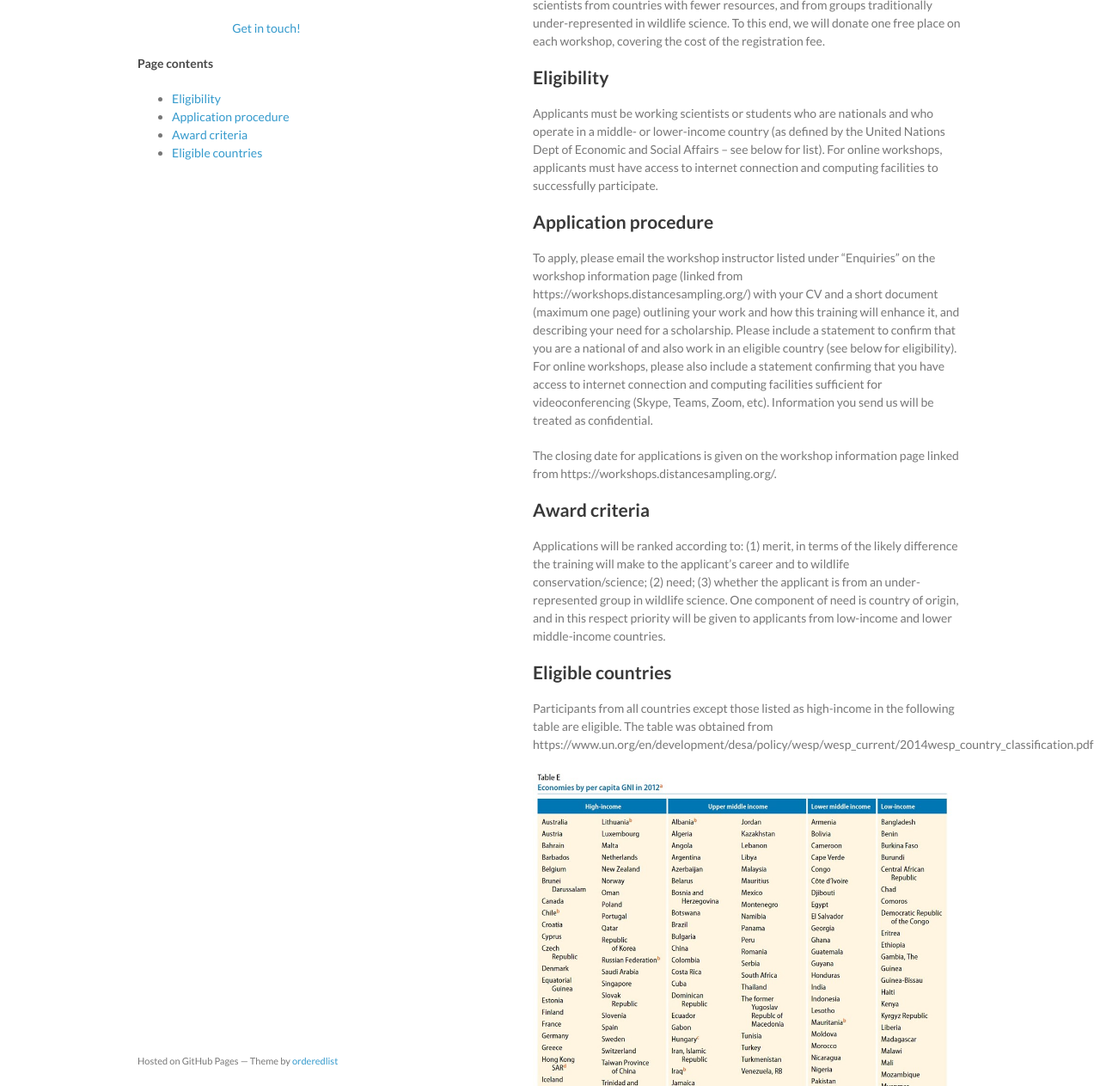
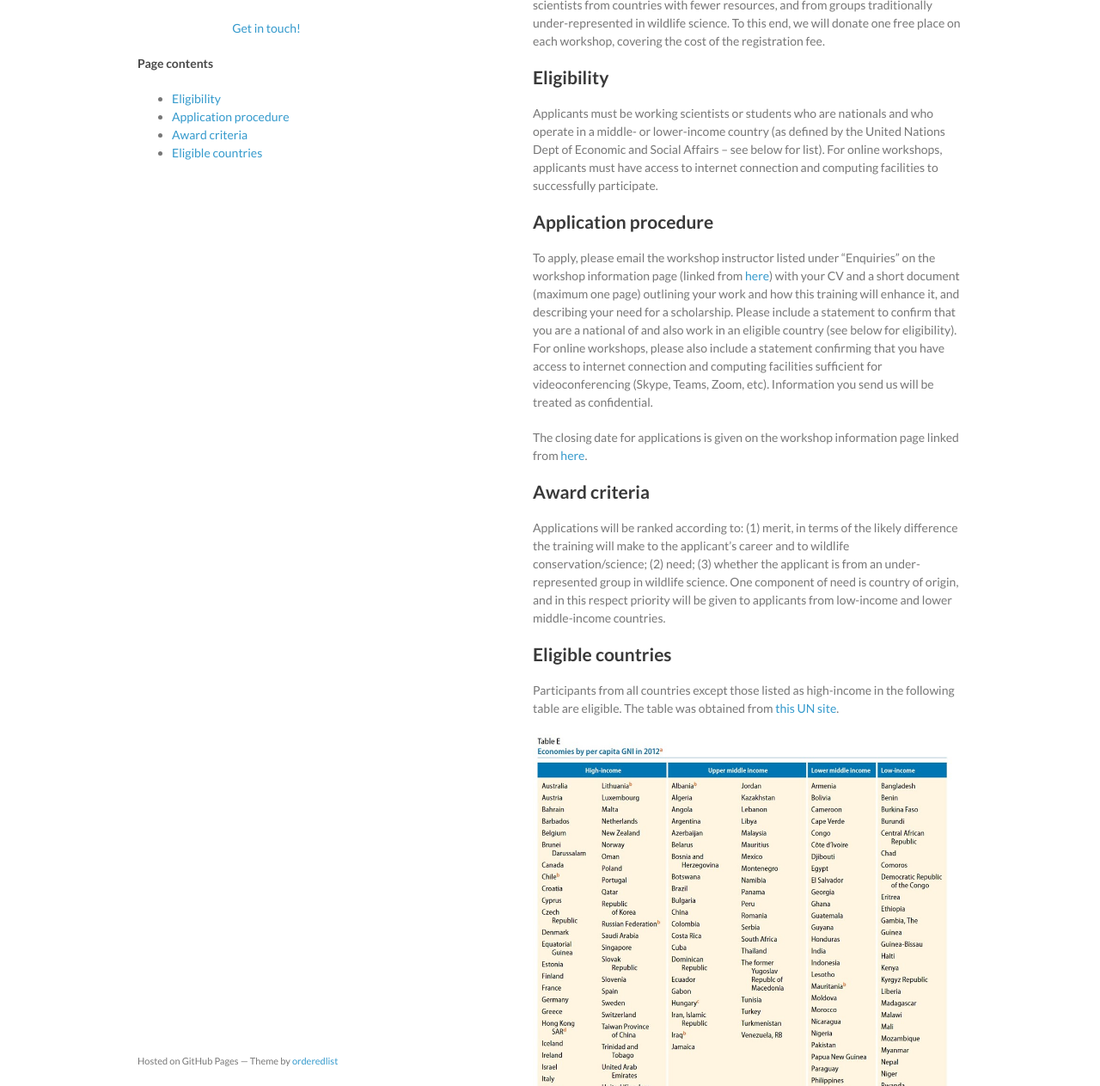
Before and after one commit to distanceworkshops/distanceworkshops.github.io, a Jekyll site: the page built from widening-participation.md, in a window 1280 px wide and 1400 px high, cut to the strip 137-1400 px from the top of the window. Shown: the whole strip at 86% size. Built offline with Jekyll 4.4.1, drawn with Linux system fonts in a browser that asks for light colours.

Commit message:
Updated links

```diff
--- a/widening-participation.md
+++ b/widening-participation.md
@@ -14,9 +14,9 @@ Applicants must be working scientists or students who are nationals and who oper
 
 ## Application procedure
 
-To apply, please email the workshop instructor listed under “Enquiries” on the workshop information page (linked from https://workshops.distancesampling.org/) with your CV and a short document (maximum one page) outlining your work and how this training will enhance it, and describing your need for a scholarship.  Please include a statement to confirm that you are a national of and also work in an eligible country (see below for eligibility).  For online workshops, please also include a statement confirming that you have access to internet connection and computing facilities sufficient for videoconferencing (Skype, Teams, Zoom, etc).  Information you send us will be treated as confidential.
+To apply, please email the workshop instructor listed under “Enquiries” on the workshop information page (linked from [here](https://workshops.distancesampling.org/)) with your CV and a short document (maximum one page) outlining your work and how this training will enhance it, and describing your need for a scholarship.  Please include a statement to confirm that you are a national of and also work in an eligible country (see below for eligibility).  For online workshops, please also include a statement confirming that you have access to internet connection and computing facilities sufficient for videoconferencing (Skype, Teams, Zoom, etc).  Information you send us will be treated as confidential.
 
-The closing date for applications is given on the workshop information page linked from https://workshops.distancesampling.org/.
+The closing date for applications is given on the workshop information page linked from [here](https://workshops.distancesampling.org/).
 
 ## Award criteria
 
@@ -24,6 +24,6 @@ Applications will be ranked according to: (1) merit, in terms of the likely diff
 
 ## Eligible countries
 
-Participants from all countries except those listed as high-income in the following table are eligible.  The table was obtained from https://www.un.org/en/development/desa/policy/wesp/wesp_current/2014wesp_country_classification.pdf
+Participants from all countries except those listed as high-income in the following table are eligible.  The table was obtained from [this UN site](https://www.un.org/en/development/desa/policy/wesp/wesp_current/2014wesp_country_classification.pdf).
 
 ![country classification](./images/income-table.jpg)
```
